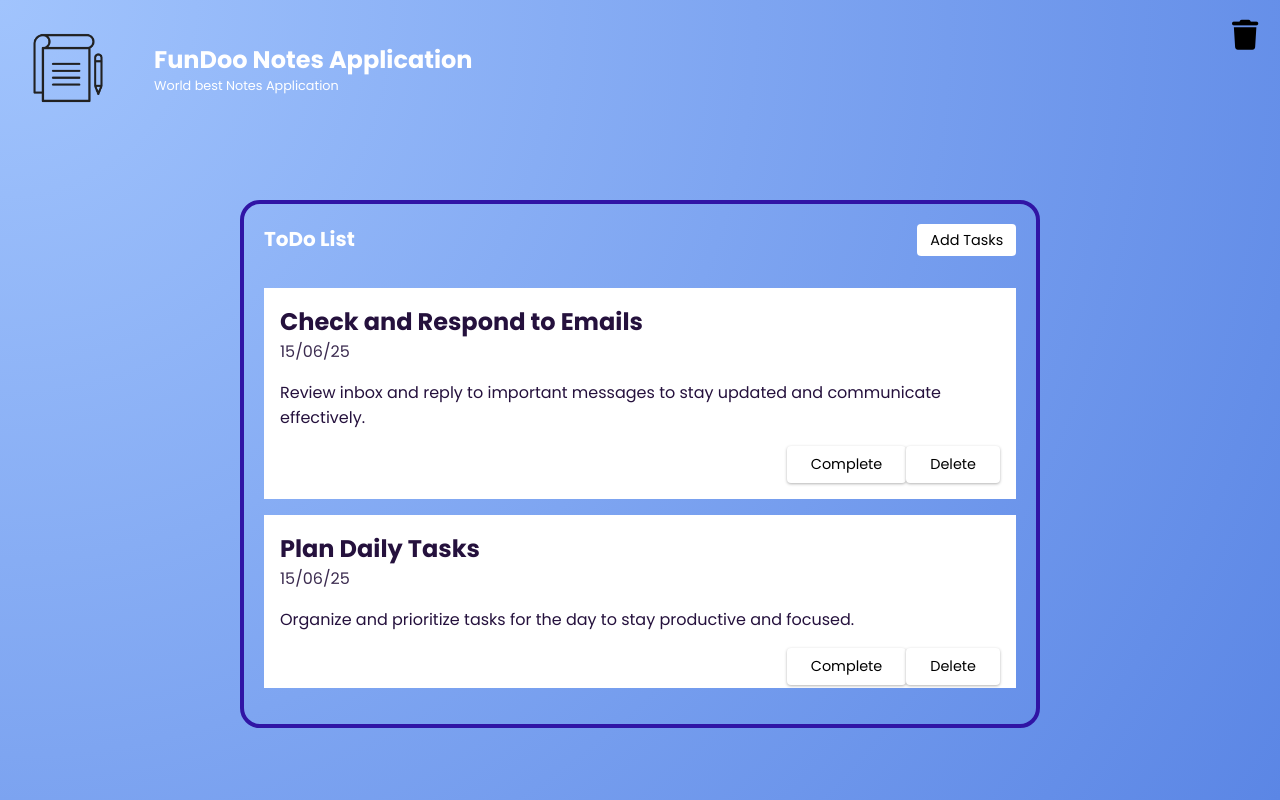
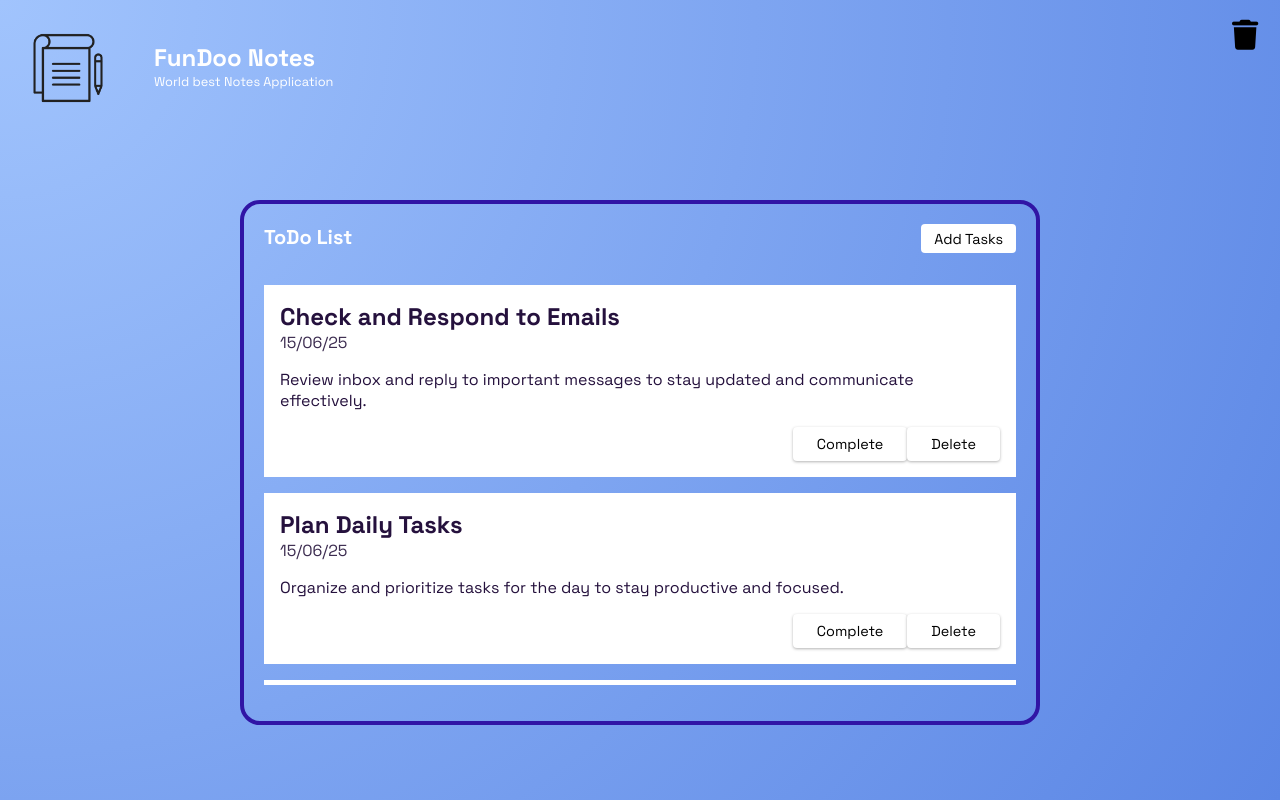
Before and after one commit to ssh4rma/Fundoo-Notes-Application-Angular-P1, an Angular app: page / in a window 1280 px wide. Built offline with nearby package versions, Linux system fonts and the light colour scheme.

Commit message:
changed font

```diff
--- a/src/app/components/header/header.component.html
+++ b/src/app/components/header/header.component.html
@@ -1,7 +1,7 @@
 <header>
   <img src="task-management-logo.png" alt="Todo list logo" />
   <div class="content">
-    <h1>FunDoo Notes Application</h1>
+    <h1>FunDoo Notes</h1>
     <p>World best Notes Application</p>
   </div>
 </header>
--- a/src/index.html
+++ b/src/index.html
@@ -8,7 +8,7 @@
     <link rel="preconnect" href="https://fonts.googleapis.com" />
     <link rel="preconnect" href="https://fonts.gstatic.com" crossorigin />
     <link
-      href="https://fonts.googleapis.com/css2?family=Poppins:wght@400;700&display=swap"
+      href="https://fonts.googleapis.com/css2?family=Space+Grotesk:wght@300..700&display=swap"
       rel="stylesheet"
     />
     <link
--- a/src/styles.css
+++ b/src/styles.css
@@ -8,7 +8,7 @@ html {
 }
 
 body {
-  font-family: "Poppins", sans-serif;
+  font-family: "Space Grotesk";
   background: radial-gradient(circle at top left, #a1c4fd, #5b86e5);
   color: #ffffff;
   margin: 0;
```
